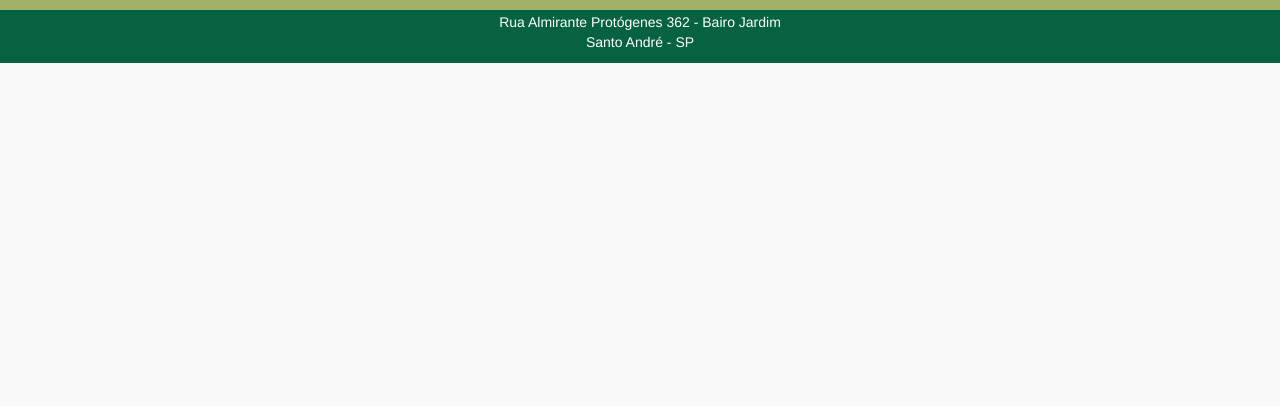
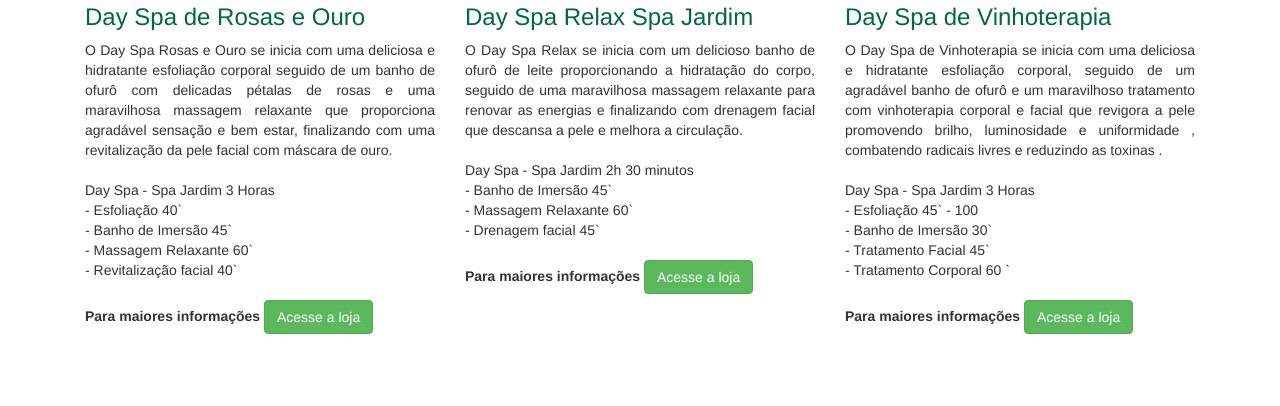
Before and after one commit to ivan-lanza/spajardim, a PHP site: page /day-spa.php?media=1 in a window 1280 px wide. Shown: the part 1196-1602 px from the top of the page. Before the commit the page ends 1259 px from the top, so only its background shows below. Run offline with PHP 8.4, Linux system fonts and the light colour scheme; data that the repository does not hold is empty; style sheets or scripts are compiled from the project's sources; some libraries are stand-ins or nearby versions.

Commit message:
Foi acrescentado links para loja na pagina DAY SPA

```diff
--- a/content-day-spa.class.php
+++ b/content-day-spa.class.php
@@ -21,6 +21,60 @@
                     Na parte corporal uma Massagem Relaxante proporciona um relaxamento corporal completo.<br>
                     Ao final &eacute; realizada a sess&atilde;o de cromoterapia ao som do mantra ocidental proporcionando uma harmonia entre corpo e mente.
                 </p>
+
+                <div class="col-xs-12 col-sm-4">
+                  <a href="#">
+                    <img src="imgs/ouro.jpg" class="img-responsive">
+                  </a>
+                  <a href="shop.php"><h3 class="green-title">Day Spa de Rosas e Ouro</h3></a>
+                  <p class="text-justify">
+                    O Day Spa Rosas e Ouro se inicia com uma deliciosa e hidratante esfoliação corporal seguido de um banho de ofurô com delicadas pétalas de rosas e uma maravilhosa massagem relaxante que proporciona agradável sensação e bem estar, finalizando com uma revitalização da pele facial com máscara de ouro. <br><br>
+
+                    Day Spa - Spa Jardim 3 Horas <br>
+                    - Esfoliação 40`<br>
+                    - Banho de Imersão 45`<br>
+                    - Massagem Relaxante 60`<br>
+                    - Revitalização facial 40`<br><br>
+
+                    <strong>Para maiores informações</strong>
+                    <a href="shop.php" class="btn btn-success btn-block btn-lg"> Acesse a loja</a>
+
+                  </p>
+                </div>
+                <div class="col-xs-12 col-sm-4">
+                  <a href="#">
+                    <img src="imgs/rosas.jpg" class="img-responsive">
+                  </a>
+                  <a href="#"><h3 class="green-title">Day Spa Relax Spa Jardim</h3></a>
+                  <p class="text-justify">
+                    O Day Spa Relax se inicia com um delicioso banho de ofurô de leite proporcionando a hidratação do corpo, seguido de uma maravilhosa massagem relaxante para renovar as energias e finalizando com drenagem facial que descansa a pele e melhora a circulação.<br><br>
+
+                    Day Spa - Spa Jardim 2h 30 minutos<br>
+                    - Banho de Imersão 45`<br>
+                    - Massagem Relaxante 60`<br>
+                    - Drenagem facial 45`<br><br>
+
+                    <strong>Para maiores informações</strong>
+                    <a href="shop.php" class="btn btn-success btn-block btn-lg"> Acesse a loja</a>
+                  </p>
+                </div>
+                <div class="col-xs-12 col-sm-4">
+                  <a href="#">
+                    <img src="imgs/vinho.jpg" class="img-responsive">
+                  </a>
+                  <a href="#"><h3 class="green-title">Day Spa de Vinhoterapia</h3></a>
+                  <p class="text-justify">
+                   O Day Spa de Vinhoterapia se inicia com uma deliciosa e hidratante esfoliação corporal, seguido de um agradável banho de ofurô e um maravilhoso tratamento com vinhoterapia  corporal e facial que revigora a pele promovendo brilho, luminosidade e uniformidade , combatendo radicais livres e reduzindo as toxinas .<br><br>
+                    Day Spa - Spa Jardim 3 Horas<br>
+                    - Esfoliação 45` - 100<br>
+                    - Banho de Imersão 30`<br>
+                    - Tratamento Facial 45`<br>
+                    - Tratamento Corporal 60 `<br><br>
+
+                    <strong>Para maiores informações</strong>
+                    <a href="shop.php" class="btn btn-success btn-block btn-lg"> Acesse a loja</a>
+                  </p>
+                </div>
             </div>
         </div>
     </div>
```
Also changed, not shown: content-buy.class.php (+4 -4 lines), imgs/ouro.jpg (added), imgs/rosas.jpg (added), imgs/vinho.jpg (added).
